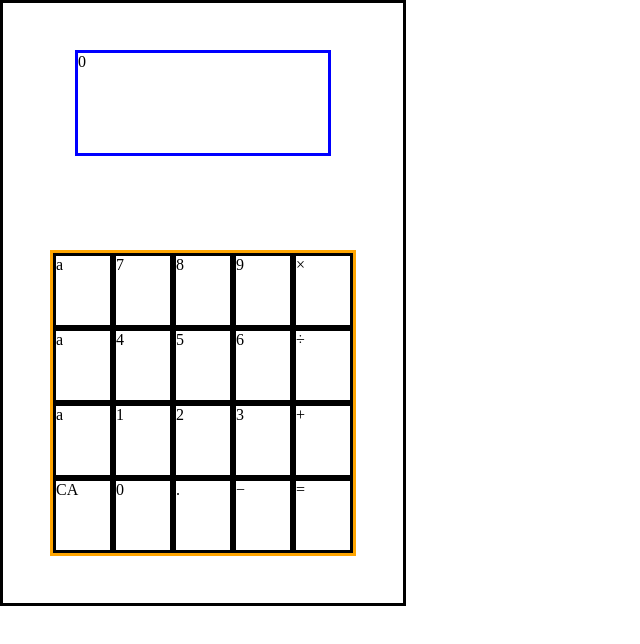
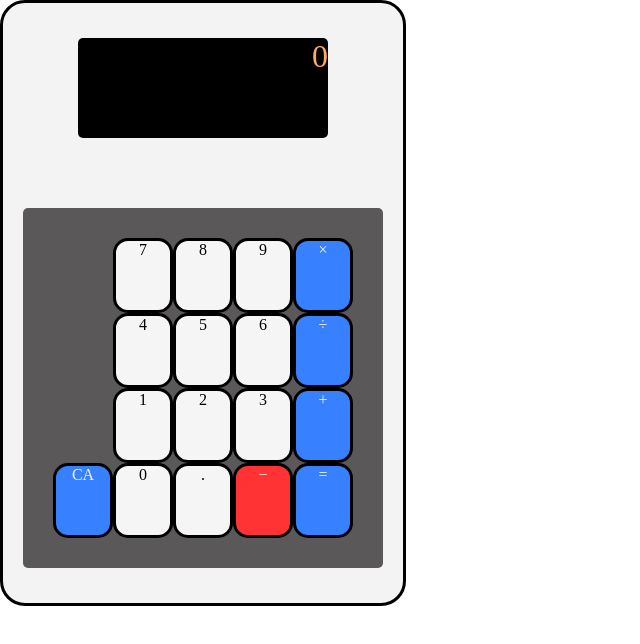
Before and after one commit to man7788/calculator, a plain HTML site: page index.html in a window 1280 px wide. Shown: the whole page, without its empty margins (0-640 px from the left). Drawn offline with Linux system fonts and the light colour scheme.

Commit message:
Add css styling basic color

```diff
--- a/style.css
+++ b/style.css
@@ -6,6 +6,8 @@
   width: 400px;
   height: 600px;
   border: 3px solid black;
+  background: rgb(243, 243, 243);
+  border-radius: 25px;
   display: flex;
   flex-wrap: wrap;
   justify-content: center;
@@ -15,15 +17,24 @@
 .displayArea {
   width: 250px;
   height: 100px;
-  border: 3px solid blue;
+  border: 3px solid smokewhite;
+  color: rgb(255, 169, 103);
+  background: black;
+  border-radius: 5px;
+  font-size: 32px;
+  display: flex;
+  justify-content: flex-end;
 }
 
 #buttonArea {
   width: 300px;
   height: 300px;
-  border: 3px solid orange;
+  /* border: 3px solid green; */
+  background: rgb(90, 88, 88);
   display: flex;
   flex-wrap: wrap;
+  padding: 30px;
+  border-radius: 5px;
 }
 
 #buttonRow0,
@@ -38,8 +49,37 @@
 .operatorButton,
 .placeHolder,
 .operateNow,
+.clearKey,
 .clearAll,
 .decimalButton {
   border: 3px solid black;
-  flex: 1 1 100%;
+  flex: 1 1 0;
+  text-align: center;
+  border-radius: 15px;
+  /* align-self: center; */
+  /* padding: 20px; */
+  /* margin: 3px */
+  ;}
+
+.numberButton,
+.decimalButton {
+  background: whitesmoke;
 }
+
+.operatorButton,
+.operateNow,
+.clearKey,
+.clearAll,
+.placeHolder {
+  background-color: rgb(55, 128, 255);
+  color: whitesmoke;
+
+}
+
+#− {
+  background: rgb(255, 51, 51);
+}
+
+.placeHolder {
+  visibility: hidden;
+}
```
